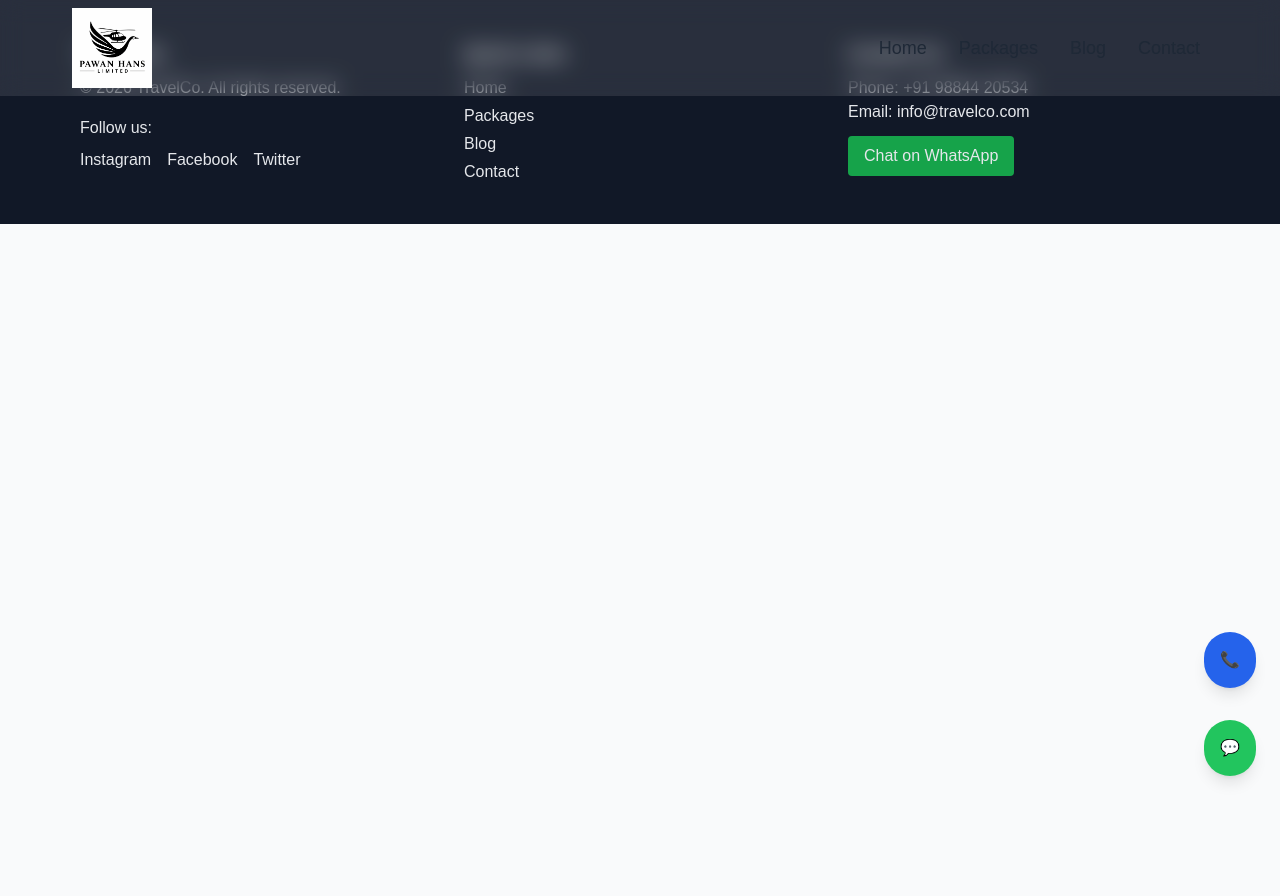
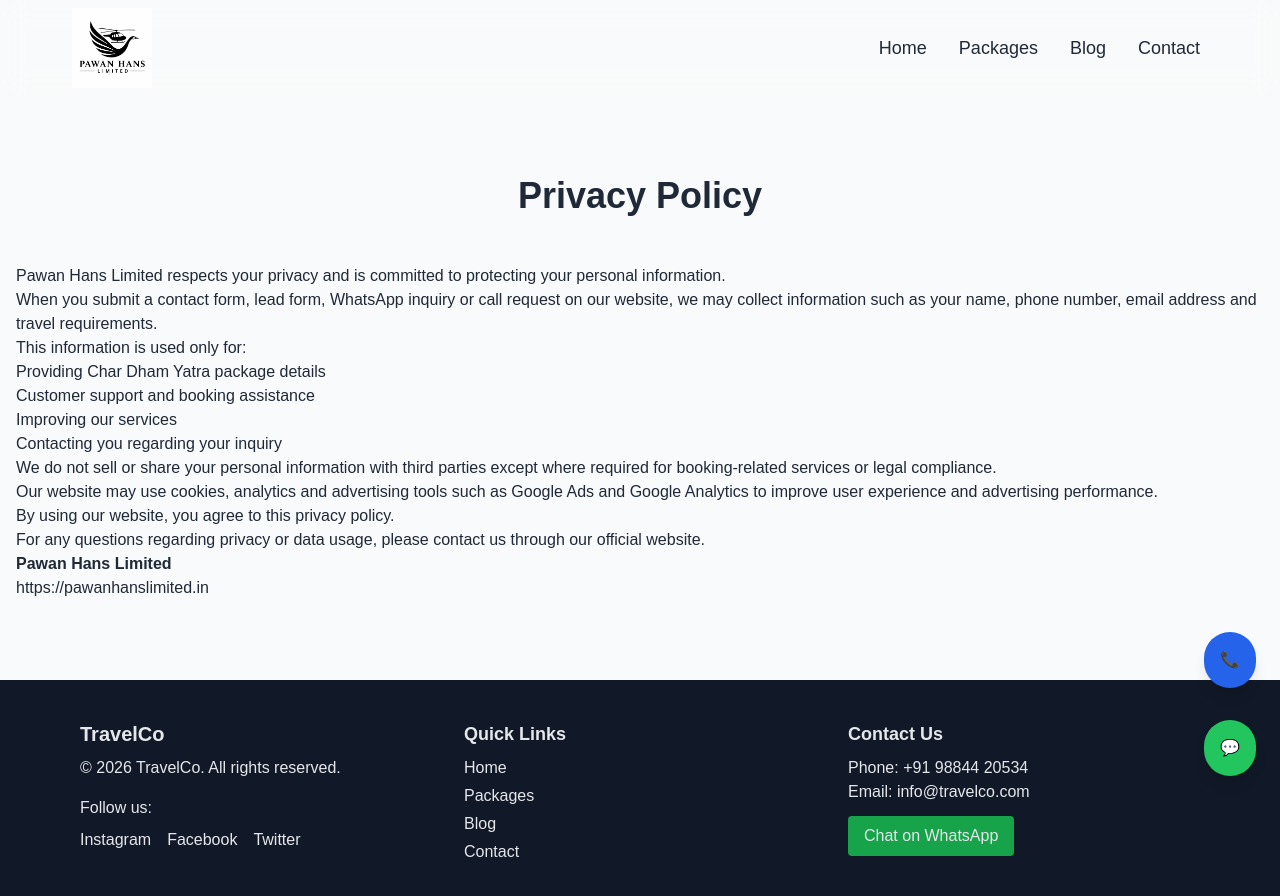
Before and after one commit to ra-ollo/Travel, a React (Vite) app: page /privacy_policy in a window 1280 px wide. Shown: the top 896 px of the page. Before the commit the page ends 800 px from the top, so only its background shows below. Built offline with nearby package versions, Linux system fonts and the light colour scheme.

Commit message:
added privacy policy

```diff
--- a/src/App.jsx
+++ b/src/App.jsx
@@ -10,6 +10,7 @@
 import Contact from './pages/Contact';
 import { Analytics } from "@vercel/analytics/react";
 import { SpeedInsights } from "@vercel/speed-insights/react";
+import PrivacyPolicy from './pages/privacy_policy';
 
 function App() {
   return (
@@ -22,6 +23,7 @@
         <Route path="/blog/:id" element={<BlogDetail />} />
         <Route path="/contact" element={<Contact />} />
         <Route path="/thank-you" element={<ThankYou />} />
+        <Route path="/privacy_policy" element={<PrivacyPolicy />} />
       </Routes>
       <FloatingButtons />
       <Footer />
--- /dev/null
+++ b/src/pages/privacy_policy.jsx
@@ -0,0 +1,62 @@
+import { Helmet } from "react-helmet-async";
+
+function PrivacyPolicy() {
+  return (
+    <>
+
+    <Helmet>
+            <title>Privacy Policy | Pawan Hans Limited</title>
+          </Helmet>
+
+    <div className="max-w-7xl mx-auto pt-20 md:pt-24 my-20 px-4">
+        <h1 className="text-4xl font-bold text-center mb-12">
+          Privacy Policy
+        </h1>
+
+
+      <p>
+        Pawan Hans Limited respects your privacy and is committed to protecting your personal information.
+      </p>
+
+      <p>
+        When you submit a contact form, lead form, WhatsApp inquiry or call request on our website,
+        we may collect information such as your name, phone number, email address and travel requirements.
+      </p>
+
+      <p>This information is used only for:</p>
+
+      <ul>
+        <li>Providing Char Dham Yatra package details</li>
+        <li>Customer support and booking assistance</li>
+        <li>Improving our services</li>
+        <li>Contacting you regarding your inquiry</li>
+      </ul>
+
+      <p>
+        We do not sell or share your personal information with third parties except where required
+        for booking-related services or legal compliance.
+      </p>
+
+      <p>
+        Our website may use cookies, analytics and advertising tools such as Google Ads and
+        Google Analytics to improve user experience and advertising performance.
+      </p>
+
+      <p>
+        By using our website, you agree to this privacy policy.
+      </p>
+
+      <p>
+        For any questions regarding privacy or data usage, please contact us through our official website.
+      </p>
+
+      <p>
+        <strong>Pawan Hans Limited</strong><br />
+        https://pawanhanslimited.in
+      </p>
+    </div>
+    </>
+  );
+}
+
+export default PrivacyPolicy;
```
